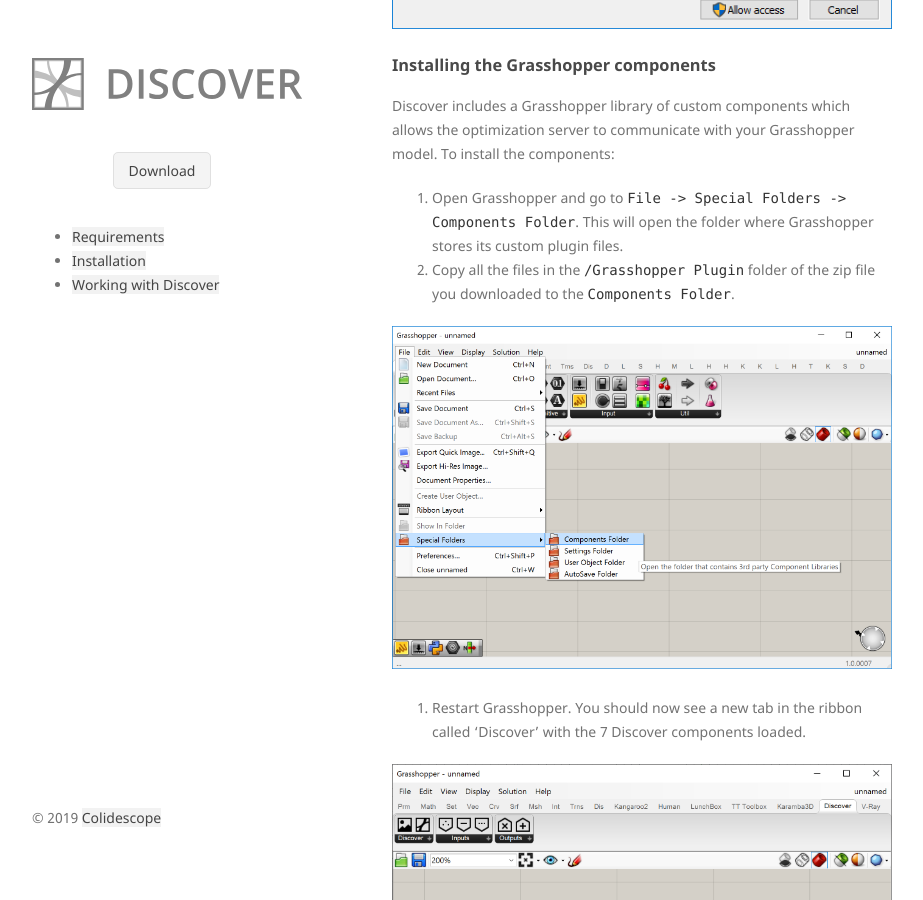
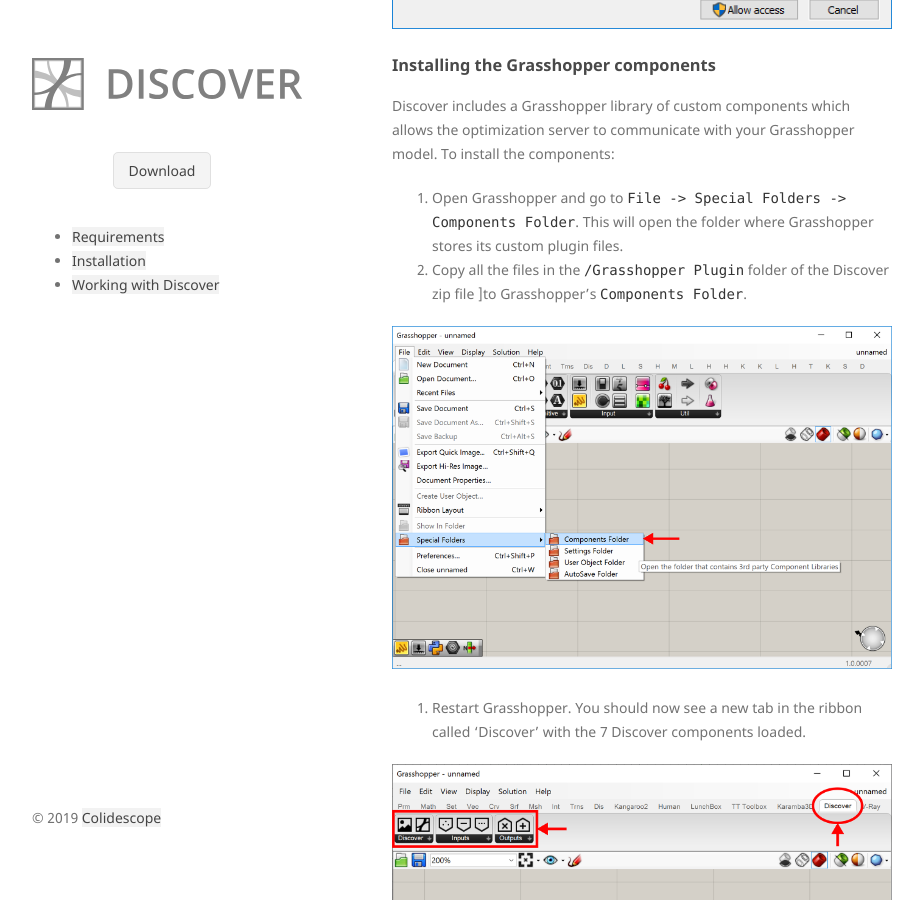
Before and after one commit to colidescope/discover, a Jekyll site: the page built from docs/index.md, in a window 1280 px wide and 900 px high, scrolled down 2172 px. Shown: the whole window, without its empty margins (178-1101 px from the left). Built offline with Jekyll 4.4.1, drawn with Linux system fonts in a browser that asks for light colours.

Commit message:
udpate docs

```diff
--- a/docs/index.md
+++ b/docs/index.md
@@ -44,7 +44,7 @@
 Discover includes a Grasshopper library of custom components which allows the optimization server to communicate with your Grasshopper model. To install the components:
 
 1. Open Grasshopper and go to `File -> Special Folders -> Components Folder`. This will open the folder where Grasshopper stores its custom plugin files.
-2. Copy all the files in the `/Grasshopper Plugin` folder of the zip file you downloaded to the `Components Folder`.
+2. Copy all the files in the `/Grasshopper Plugin` folder of the Discover zip file ]to Grasshopper's `Components Folder`.
 
 ![image](/assets/img/03.png)
 
```
Also changed, not shown: docs/assets/img/03.png, docs/assets/img/04.png, 2 other files.
